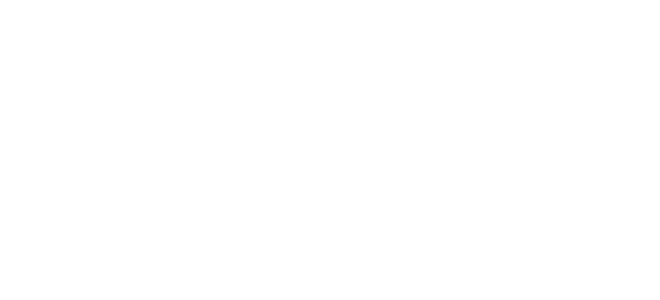
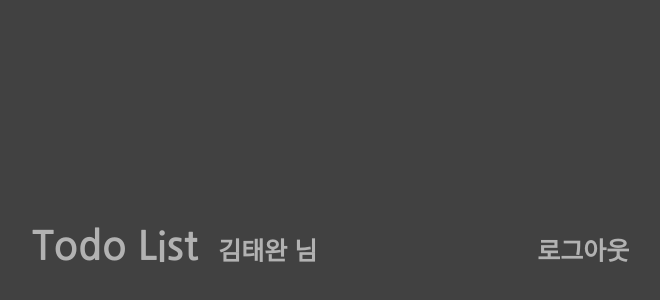
Before and after one commit to wwan13/TODO, a React (Create React App) app in the folder front/: page / in a window 1280 px wide. Shown: the part 132-432 px from the top of the page, without its empty margins (308-968 px from the left). Built offline with nearby package versions, Linux system fonts and the light colour scheme.

Commit message:
[taewan] : add header UI

```diff
--- a/front/src/components/app/App.js
+++ b/front/src/components/app/App.js
@@ -1,10 +1,12 @@
-import entireWrap from '../entireWrap/entireWrap'
+import EntireWrap from '../entireWrap/EntireWrap'
+import Header from '../header/Header'
 
 function App() {
   return (
     <>
-      <entireWrap>
-      </entireWrap>
+      <EntireWrap>
+        <Header />
+      </EntireWrap>
     </>
   );
 }
--- /dev/null
+++ b/front/src/components/header/Header.js
@@ -0,0 +1,40 @@
+import React from 'react'
+
+function Header({ children }) {
+    const wrapper = {
+        width: '600px',
+        height: '45px',
+        marginBottom: '40px',
+        fontWeight: 'Bold',
+        color: '#b2b2b2',
+    }
+
+    const title = {
+        fontSize: '40px',
+        fontWeight: 'Bold',
+        cursor: 'pointer',
+    }
+
+    const userInfo = {
+        fontSize: '25px',
+        marginLeft: '20px',
+        color: '#b2b2b2',
+        cursor: 'pointer',
+    }
+
+    const logoutBtn = {
+        fontSize: '25px',
+        color: '#b2b2b2',
+        marginLeft: '220px',
+    }
+
+    return (
+        <div style={wrapper}>
+            <span style={title}>Todo List</span>
+            <span style={userInfo}>김태완 님</span>
+            <a href="#" style={logoutBtn}>로그아웃</a>
+        </div >
+    )
+}
+
+export default Header
```
